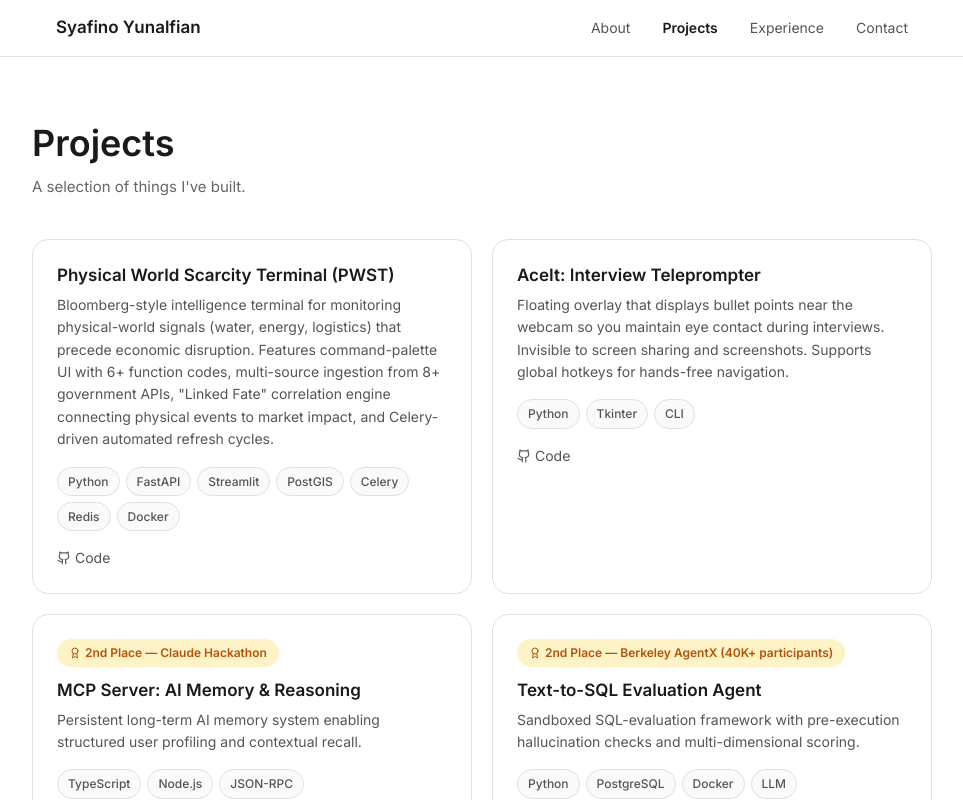
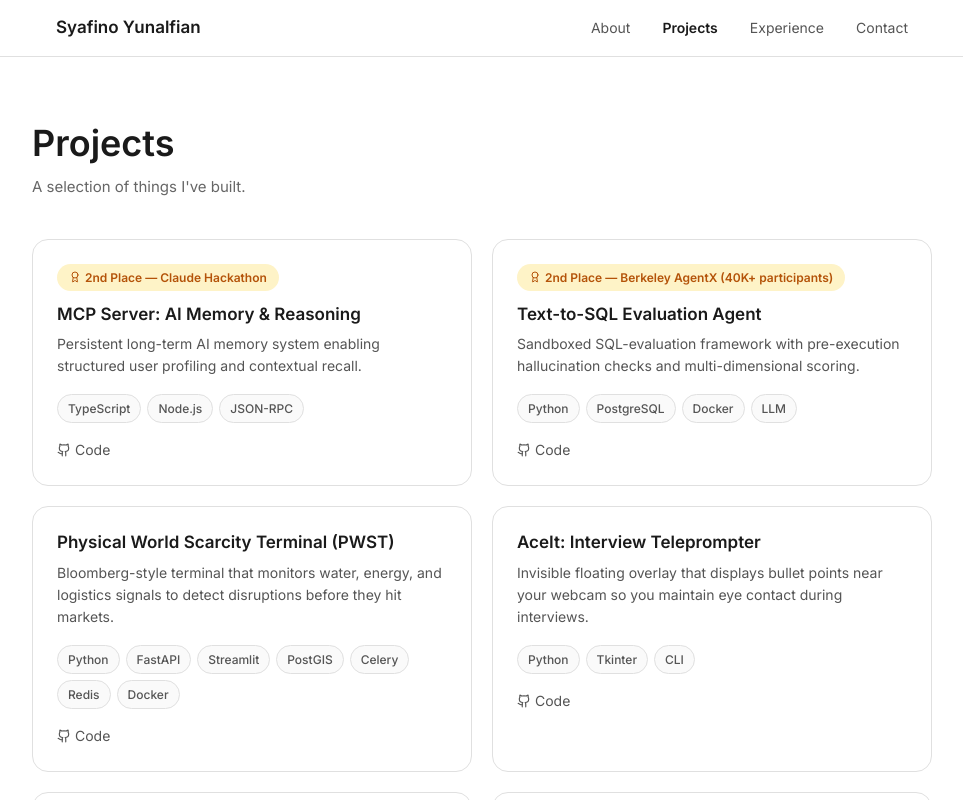
Before and after one commit to syafino/portfolio, a React (Vite) app: page /projects in a window 1280 px wide. Shown: the top 800 px of the page, without its empty margins (158-1121 px from the left). Built offline with nearby package versions, Linux system fonts and the light colour scheme.

Commit message:
Swap places of projects in terms of relevance

```diff
--- a/src/pages/ProjectsPage.tsx
+++ b/src/pages/ProjectsPage.tsx
@@ -2,18 +2,6 @@ import { Github, Youtube, ExternalLink, Award } from 'lucide-react';
 
 const ProjectsPage = () => {
   const projects = [
-    {
-      title: 'Physical World Scarcity Terminal (PWST)',
-      description: 'Bloomberg-style intelligence terminal for monitoring physical-world signals (water, energy, logistics) that precede economic disruption. Features command-palette UI with 6+ function codes, multi-source ingestion from 8+ government APIs, "Linked Fate" correlation engine connecting physical events to market impact, and Celery-driven automated refresh cycles.',
-      tech: ['Python', 'FastAPI', 'Streamlit', 'PostGIS', 'Celery', 'Redis', 'Docker'],
-      github: 'https://github.com/syafino/Physical-World-Scarcity-Terminal',
-    },
-    {
-      title: 'AceIt: Interview Teleprompter',
-      description: 'Floating overlay that displays bullet points near the webcam so you maintain eye contact during interviews. Invisible to screen sharing and screenshots. Supports global hotkeys for hands-free navigation.',
-      tech: ['Python', 'Tkinter', 'CLI'],
-      github: 'https://github.com/syafino/AceIt',
-    },
     {
       title: 'MCP Server: AI Memory & Reasoning',
       description: 'Persistent long-term AI memory system enabling structured user profiling and contextual recall.',
@@ -27,6 +15,18 @@ const ProjectsPage = () => {
       tech: ['Python', 'PostgreSQL', 'Docker', 'LLM'],
       github: 'https://github.com/ashcastelinocs124/text-2-sql-agent',
       award: '2nd Place — Berkeley AgentX (40K+ participants)',
+    },
+    {
+      title: 'Physical World Scarcity Terminal (PWST)',
+      description: 'Bloomberg-style terminal that monitors water, energy, and logistics signals to detect disruptions before they hit markets.',
+      tech: ['Python', 'FastAPI', 'Streamlit', 'PostGIS', 'Celery', 'Redis', 'Docker'],
+      github: 'https://github.com/syafino/Physical-World-Scarcity-Terminal',
+    },
+    {
+      title: 'AceIt: Interview Teleprompter',
+      description: 'Invisible floating overlay that displays bullet points near your webcam so you maintain eye contact during interviews.',
+      tech: ['Python', 'Tkinter', 'CLI'],
+      github: 'https://github.com/syafino/AceIt',
     },
     {
       title: 'Framelight: AI Camera Assistant',
```
